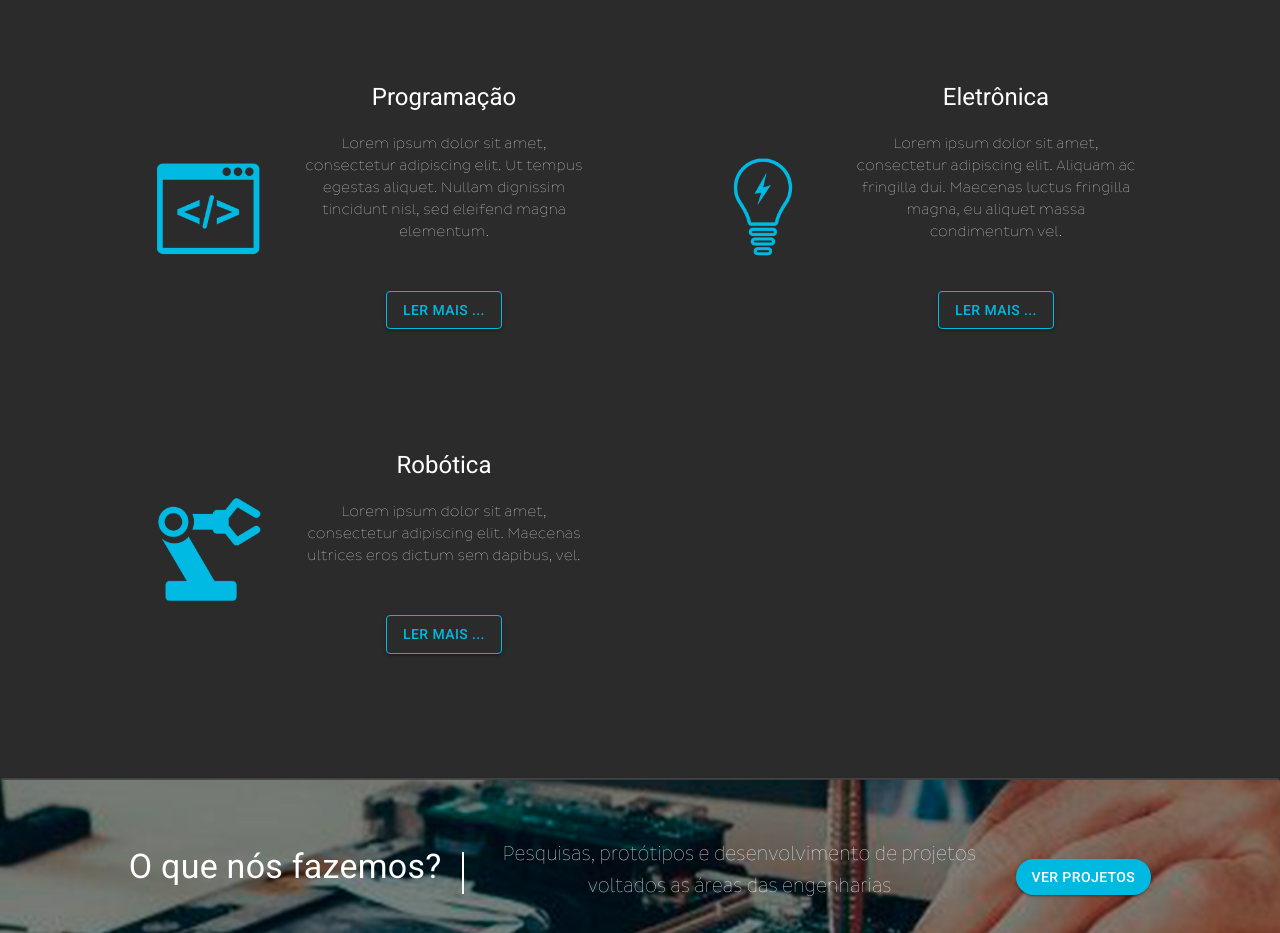
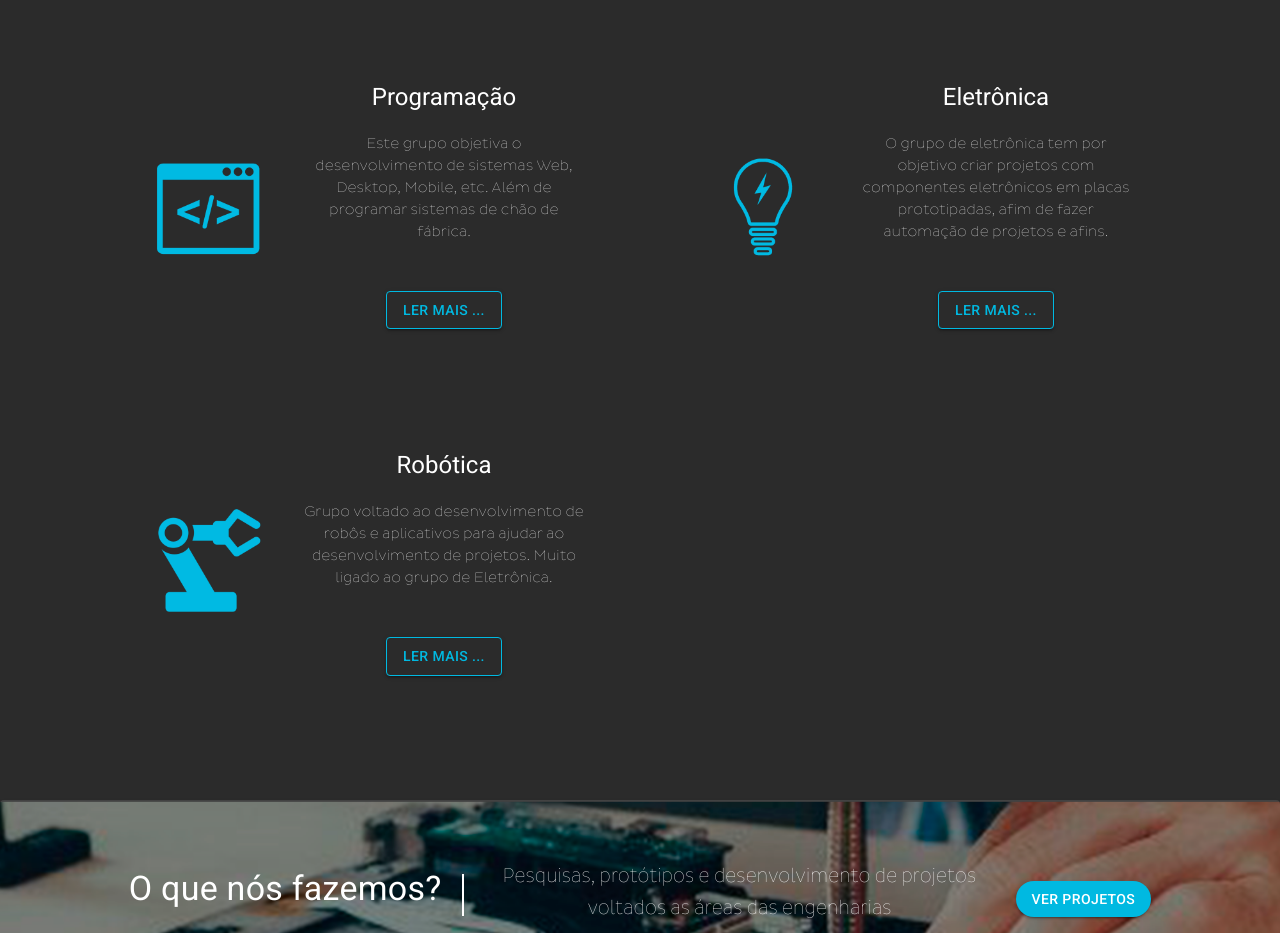
Before and after one commit to RianErnesto/site-escritorio-frontend, a React (Vite) app: page / in a window 1280 px wide. Shown: the part 840-1773 px from the top of the page. Built offline with nearby package versions, Linux system fonts and the light colour scheme.

Commit message:
Conteúdo dos grupos atualizado

```diff
--- a/src/Components/Grupos/Grupo.jsx
+++ b/src/Components/Grupos/Grupo.jsx
@@ -4,29 +4,10 @@ import GrupoLists from "./GrupoLists";
 import Paper from "@mui/material/Paper";
 import Typography from "@mui/material/Typography";
 import Box from "@mui/material/Box";
+import groups from "./gruposContent.jsx";
 
 
 function Grupo() {
-  const groups = [
-    {
-      title: "Programação",
-      description:
-        "Lorem ipsum dolor sit amet, consectetur adipiscing elit. Ut tempus egestas aliquet. Nullam dignissim tincidunt nisl, sed eleifend magna elementum.",
-      url: "/src/Images/ProgramacaoIcon.png",
-    },
-    {
-      title: "Eletrônica",
-      description:
-        "Lorem ipsum dolor sit amet, consectetur adipiscing elit. Aliquam ac fringilla dui. Maecenas luctus fringilla magna, eu aliquet massa condimentum vel.",
-      url: "/src/Images/EletronicaIcon.png",
-    },
-    {
-      title: "Robótica",
-      description:
-        "Lorem ipsum dolor sit amet, consectetur adipiscing elit. Maecenas ultrices eros dictum sem dapibus, vel.",
-      url: "/src/Images/RoboticaIcon.png",
-    },
-  ];
 
   return (
     <div
--- /dev/null
+++ b/src/Components/Grupos/gruposContent.jsx
@@ -0,0 +1,22 @@
+const groups = [
+    {
+      title: "Programação",
+      description:
+        "Este grupo objetiva o desenvolvimento de sistemas Web, Desktop, Mobile, etc. Além de programar sistemas de chão de fábrica.",
+      url: "/src/Images/ProgramacaoIcon.png",
+    },
+    {
+      title: "Eletrônica",
+      description:
+        "O grupo de eletrônica tem por objetivo criar projetos com componentes eletrônicos em placas prototipadas, afim de fazer automação de projetos e afins.",
+      url: "/src/Images/EletronicaIcon.png",
+    },
+    {
+      title: "Robótica",
+      description:
+        "Grupo voltado ao desenvolvimento de robôs e aplicativos para ajudar ao desenvolvimento de projetos. Muito ligado ao grupo de Eletrônica.",
+      url: "/src/Images/RoboticaIcon.png",
+    },
+  ];
+
+  export default groups;
```
